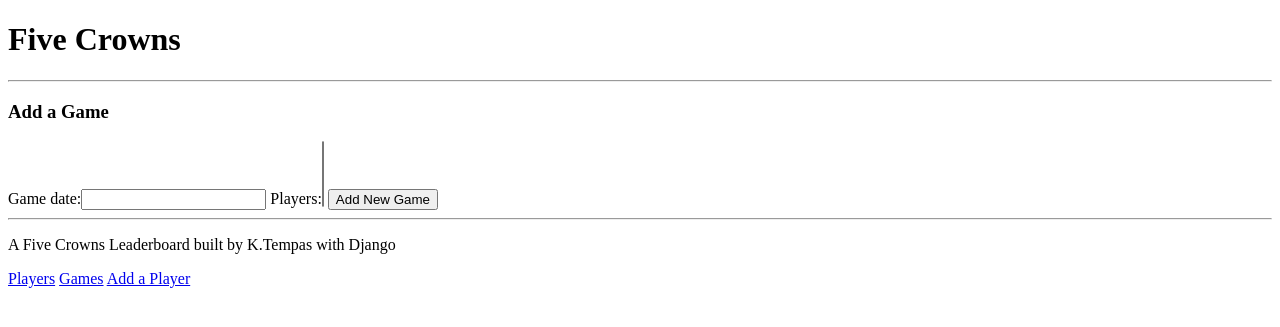
After one commit to KJTempas/five_crowns, a Django app: page /add_game in a window 1280 px wide. The commit adds this page. Shown: the top 327 px of the page. Run offline with Django 3.2, Linux system fonts and the light colour scheme; data that the repository does not hold is empty.

Commit message:
progress on add scores to game

```diff
--- a/five_crowns_scorecard/forms.py
+++ b/five_crowns_scorecard/forms.py
@@ -8,7 +8,12 @@ class NewPlayerForm(forms.ModelForm):
         exclude = ['points'] #points not needed on new form as is default 0
 
 
+class NewGameForm(forms.ModelForm):
+    class Meta:
+        model = Game
+        fields = ['game_date', 'players']
+
 class NewScoreForm(forms.ModelForm):
     class Meta:
         model = Score
-        fields = ('player', 'game', 'points')
+        fields = [ 'points'] #maybe need 'player' also?
--- a/five_crowns_scorecard/models.py
+++ b/five_crowns_scorecard/models.py
@@ -22,12 +22,11 @@ class Game(models.Model):
         ordering = ['-game_date'] #the '-' makes it desc order; remove for asc order
    # https://docs.djangoproject.com/en/3.2/topics/db/models/#many-to-many-relationships
 
-#note - if I leave out the Score class, when add a game, can select players
 
 class Score(models.Model):
     game = models.ForeignKey(Game, related_name= 'scores', on_delete=models.SET_NULL, null=True)#on_delete=models.CASCADE) #need to review meaning of this
     player = models.ForeignKey(Player, related_name='scores', on_delete=models.SET_NULL, null=True, blank=True)#on_delete=models.CASCADE)
-    points = models.IntegerField()#blank = False) #required field
+    points = models.IntegerField(default =0)#blank = False) #required field
 
     class Meta:
         unique_together = [['game', 'player', 'points']]
--- /dev/null
+++ b/five_crowns_scorecard/static/css/style.css
@@ -0,0 +1,3 @@
+/* Base styles */
+
+/* see wishlist */
--- /dev/null
+++ b/five_crowns_scorecard/templates/five_crowns_scorecard/add_game.html
@@ -0,0 +1,25 @@
+{% extends 'five_crowns_scorecard/base.html' %}
+{% block content %}
+
+<h3> Add a Game </h3>
+
+<form method="POST" action="{% url 'add_game' %}">
+    {% csrf_token %}
+    {{ new_game_form }}
+    <button id="add-new-game" type="submit">Add New Game</button>
+</form>
+
+<!--shold this go here or in separate template add_score.html?-->
+{% if game %}
+<h3> Add Scores for Game </h3>
+
+    <form method="POST" action="{% url 'add_score' %}" >
+        {% csrf_token %}
+        {% for field in new_score_form %}
+            {{ field }}
+        {% endfor %}
+        <button id="add-new-score" type="submit">Add New Game Scores</button>
+    </form>
+{% endif %}
+
+{% endblock %}
--- a/five_crowns_scorecard/templates/five_crowns_scorecard/add_player.html
+++ b/five_crowns_scorecard/templates/five_crowns_scorecard/add_player.html
@@ -1,5 +1,7 @@
 {% extends 'five_crowns_scorecard/base.html' %}
 {% block content %}
+
+
 
 <h3> Add a Player </h3>
 
@@ -9,4 +11,5 @@
     <button id="add-new-player" type="submit">Add New Player</button>
 </form>
 
+
 {% endblock %}
--- a/five_crowns_scorecard/templates/five_crowns_scorecard/add_score.html
+++ b/five_crowns_scorecard/templates/five_crowns_scorecard/add_score.html
@@ -3,10 +3,13 @@
 
 <h2>Input a Game here</h2>
 <h4> Players and final game scores </h4>
+{{ game.game_date}}
 
 <form method="POST" action="{% url 'add_score' %}" >
 {% csrf_token %}
-{{ new_score_form }}
+{% for field in new_score_form %}
+    {{ field }}
+{% endfor %}
 <button id="add-new-score" type="submit">Add New Game Scores</button>
 </form>
 
--- a/five_crowns_scorecard/templates/five_crowns_scorecard/base.html
+++ b/five_crowns_scorecard/templates/five_crowns_scorecard/base.html
@@ -6,6 +6,7 @@
         <title> Five Crowns Leaderboard</title>
 
         <!-- style sheets info here -->
+        <link rel="stylesheet" href="{% static 'css/style.css' %}" type="text/css">
     </head>
 
     <body>
@@ -19,6 +20,10 @@
 
         <div>
             <p>A Five Crowns Leaderboard built by K.Tempas with Django </p>
+            <a class = "nav-link" href="{% url 'player_list' %}">Players</a>
+            <a class = "nav-link" href="{% url 'game_list' %}">Games</a>
+            <a class = "nav-link" href="{% url 'add_player' %}">Add a Player</a>
+
         </div>
     </body>
 </html>
--- a/five_crowns_scorecard/urls.py
+++ b/five_crowns_scorecard/urls.py
@@ -5,7 +5,12 @@ urlpatterns=[
     #path of '' is to the home page
     path('', views.player_list, name='player_list'),
     path('add_player', views.add_player, name='add_player'),
-    path('score/<int:game_pk>, <int:player_pk>/add_score', views.add_score, name='add_score'),
+    path('add_game', views.add_game, name='add_game'),
+    #path('game/<int:game_pk>/add_score', views.add_score, name='add_score'),
+    #path('game/add_score/<int:game_pk>', views.add_score, name='add_score'),
+    path('game/<int:game_pk>/add_score', views.add_score, name='add_score'),
+
+    path('game/<int:game_pk>', views.game_detail, name='game_detail'),
     #path('player', views.player_list, name= 'playerlist'),
-    path('games/', views.game_list, name='game_list'),
+    path('game/', views.game_list, name='game_list'),
 ]
--- a/five_crowns_scorecard/views.py
+++ b/five_crowns_scorecard/views.py
@@ -1,7 +1,8 @@
 from django.shortcuts import render, redirect, get_object_or_404
+from django.urls import reverse
 from .models import Player, Game, Score
-from .forms import NewScoreForm, NewPlayerForm
-#from django.db.models import Avg
+from .forms import NewScoreForm, NewPlayerForm, NewGameForm
+from django.contrib import messages
 
 # Create your views here.
 def add_player(request):
@@ -15,25 +16,61 @@ def add_player(request):
     new_player_form = NewPlayerForm
     return render(request, 'five_crowns_scorecard/add_player.html', {'new_player_form': new_player_form})
 
+def add_game(request):
+    if request.method == 'POST':
+        #create a form instance with the submitted data
+        new_game_form = NewGameForm(request.POST)
+        if new_game_form.is_valid():
+            new_game_form.save()
+            game = Game.objects.last() #retrieve last saved game
+            return redirect('game_list')
+        else: #create an empty form
+            return render(request, 'five_crowns_scorecard/add_game.html', {'new_game_form': new_game_form})
+    new_game_form = NewGameForm
+    return render(request, 'five_crowns_scorecard/add_game.html', {'new_game_form': new_game_form})
+
 
 def player_list(request):
     players = Player.objects.all()
-    # for player in players:#p = Player.objects.get(score)
-    #     average_score = total_points/games_played
-        #maybe use aggregation
     return render(request, 'five_crowns_scorecard/playerlist.html', { 'players': players })
 
 
-#def add_score(request):#need player pk and game pk?
-def add_score(request, game_pk, player_pk):
-    #games = Game.objects.all()
-    new_score_form = NewScoreForm()
-    return render(request, 'five_crowns_scorecard/game.html', {'new_score_form': new_score_form})
-    #return render(request, 'five_crowns_scorecard/game.html', {'games': games, 'new_score_form': new_score_form })
+def add_score(request, game_pk):
+    game = get_object_or_404(pk = game.pk)
+    players = game.players
+    if request.method == 'POST':
+            #create a form instance with the submitted data
+        new_score_form = NewScoreForm(request.POST)
+        if new_score_form.is_valid():
+            new_score_form.save()
+            return redirect('player_list')
+
+        else: #create an empty form
+            return render(request, 'five_crowns_scorecard/add_score.html', {'new_score_form': new_score_form, 'game': game} )
+    new_score_form = NewScoreForm
+    return render(request, 'five_crowns_scorecard/add_score.html', {'new_score_form': new_score_form, 'game': game, 'players': players})
 
 
 def game_list(request):
-    games = Game.objects.all().order_by('game_date')#filter().values()
-    #game_objects = Game.objects.get().all()
+    games = Game.objects.all()#.order_by('game_date')#filter().values()
+    print(games.count())
+    return render(request, 'five_crowns_scorecard/gamelist.html', { 'games': games })
+    # new_game_form = NewGameForm()
+    # return render(request, 'five_crowns_scorecard/gamelist.html', { 'games' : games , 'new_game_form': new_game_form})
 
-    return render(request, 'five_crowns_scorecard/gamelist.html', { 'games' : games })
+def game_detail(request, game_pk):
+    game = get_object_or_404(Game, pk=game_pk)
+    print(game.pk)
+
+    if request.method == 'POST':
+        form = NewScoreForm(request.POST)#, instance=game)
+        if form.is_valid():
+            form.save()
+        else:
+            messages.error(request, form.errors) #temp error message
+
+        return redirect('game_details', game_pk=game_pk) #redirects are GET; this is calling this method again
+
+    else: #GET game details
+        form = NewScoreForm(instance=game)
+        return render(request, 'five_crowns_scorecard/game_detail.html', {'game': game, 'form': form} )
```
Also changed, not shown: five_crowns_scorecard/templates/five_crowns_scorecard/game_detail.html (added, +20 -0 lines), five_crowns_scorecard/templates/five_crowns_scorecard/gamelist.html (+20 -25 lines).
